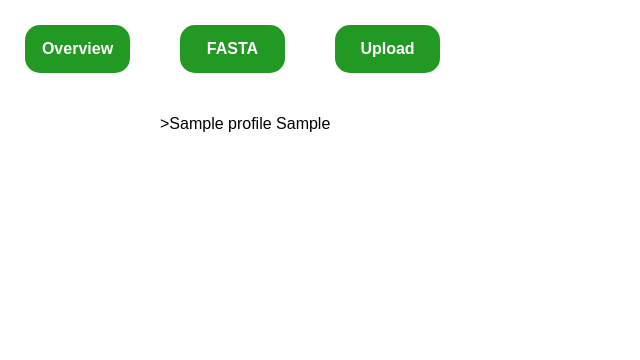
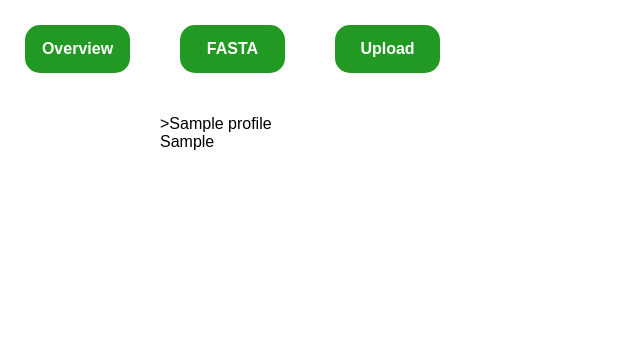
Before and after one commit to CasBoom/django_dna, a Django app: page /fasta/ in a window 1280 px wide. Shown: the top 360 px of the page, without its empty margins (0-640 px from the left). Run offline with Django 3.2, Linux system fonts and the light colour scheme; tables that the repository leaves empty hold one stand-in row (values such as "Sample post").

Commit message:
Changed the CSS and updated the backlog

```diff
--- a/dna/dna/static/css/stylesheet.css
+++ b/dna/dna/static/css/stylesheet.css
@@ -1,11 +1,13 @@
 body{
     margin:0;
     font-family:arial;
-    box-sizing: border-box;
+    box-sizing: content-box;
 }
 
 .container{
-    width:960px;
+    max-width:960px;
+    width:Math(100% - 30px);
+    word-break: break-all;
     margin:auto;
     padding:15px;
 }
--- a/dna/dna_analysis/templates/fasta.html
+++ b/dna/dna_analysis/templates/fasta.html
@@ -3,8 +3,8 @@
 {% block content %}
 {% for profiles in profiles.all %}
 
->{{ profiles.title }}
-{{ profiles.dna }}
+>{{ profiles.title }}<br>
+{{ profiles.dna }}<br>
 
 {% endfor %}
 {% endblock %}
```
